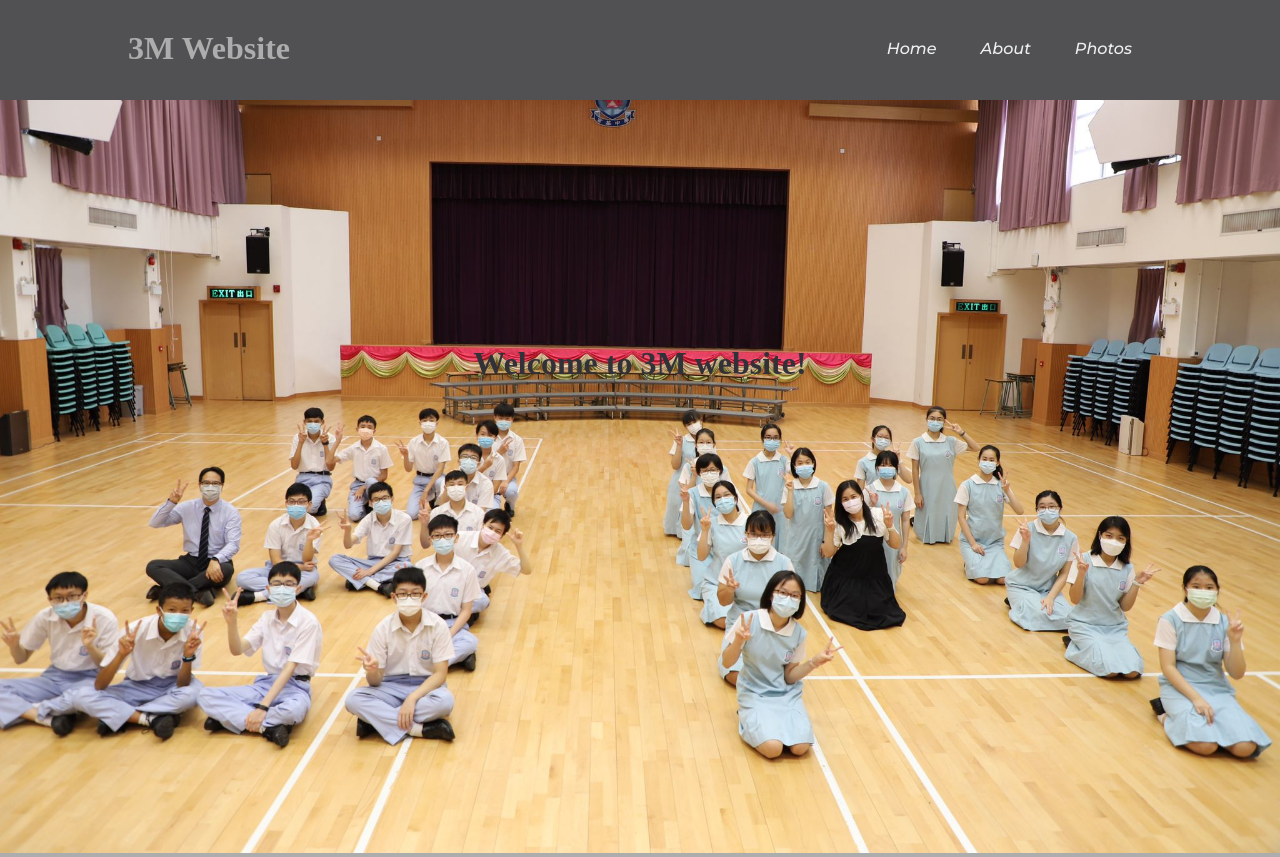
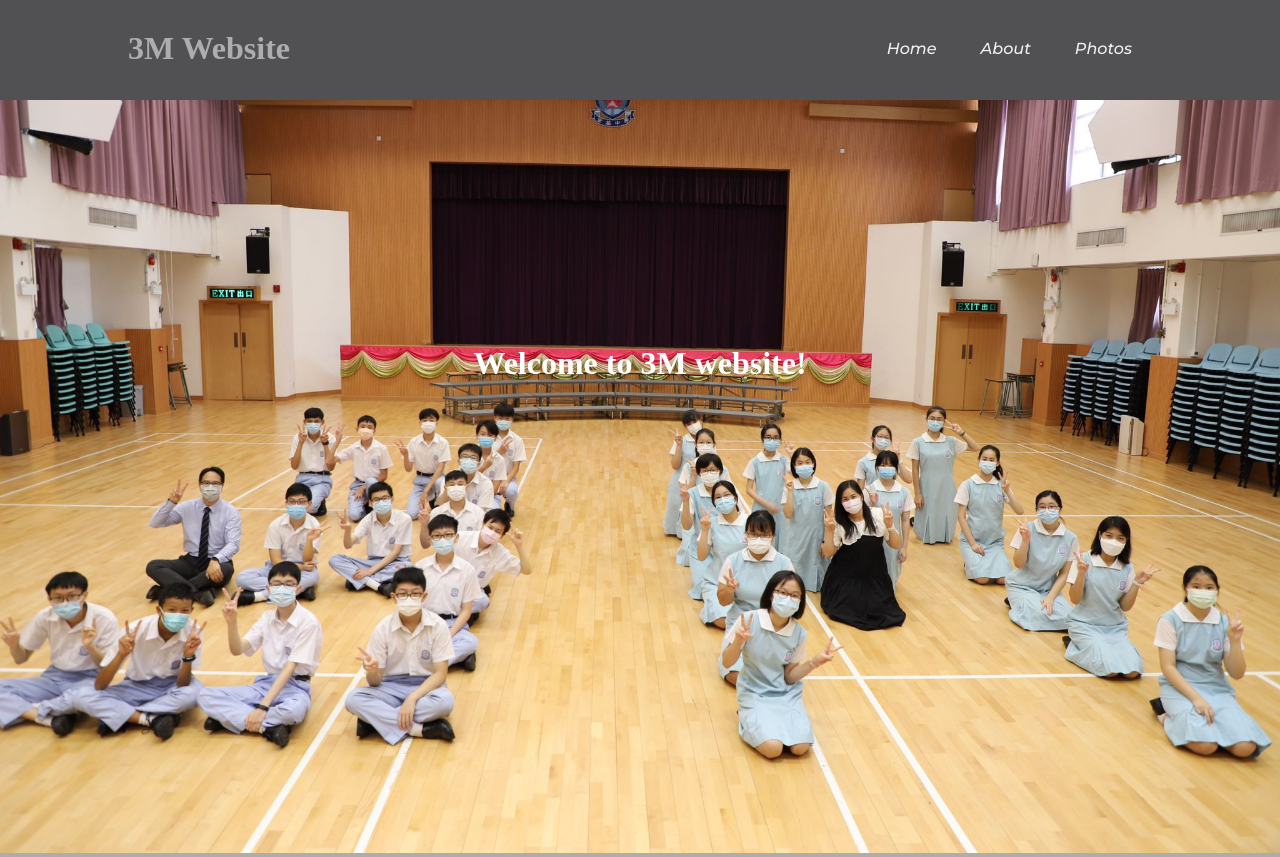
Before and after one commit to jeff112hk/3MWebsite, a Flask app: page / in a window 1280 px wide. Run offline with Flask 2, Linux system fonts and the light colour scheme.

Commit message:
new updates on photo and css

```diff
--- a/static/style.css
+++ b/static/style.css
@@ -59,7 +59,7 @@ header {
     cursor: pointer;
 }
 
-.nav_links li a :hover{
+.nav_links li a:hover{
     color: #0088a9;
 }
 .photo{
@@ -78,5 +78,5 @@ header {
 
 .text h1 {
     text-align: center;
-    color: #333138;
+    color: #fff;
 }
```
Also changed, not shown: static/img/910.jpg (added).
